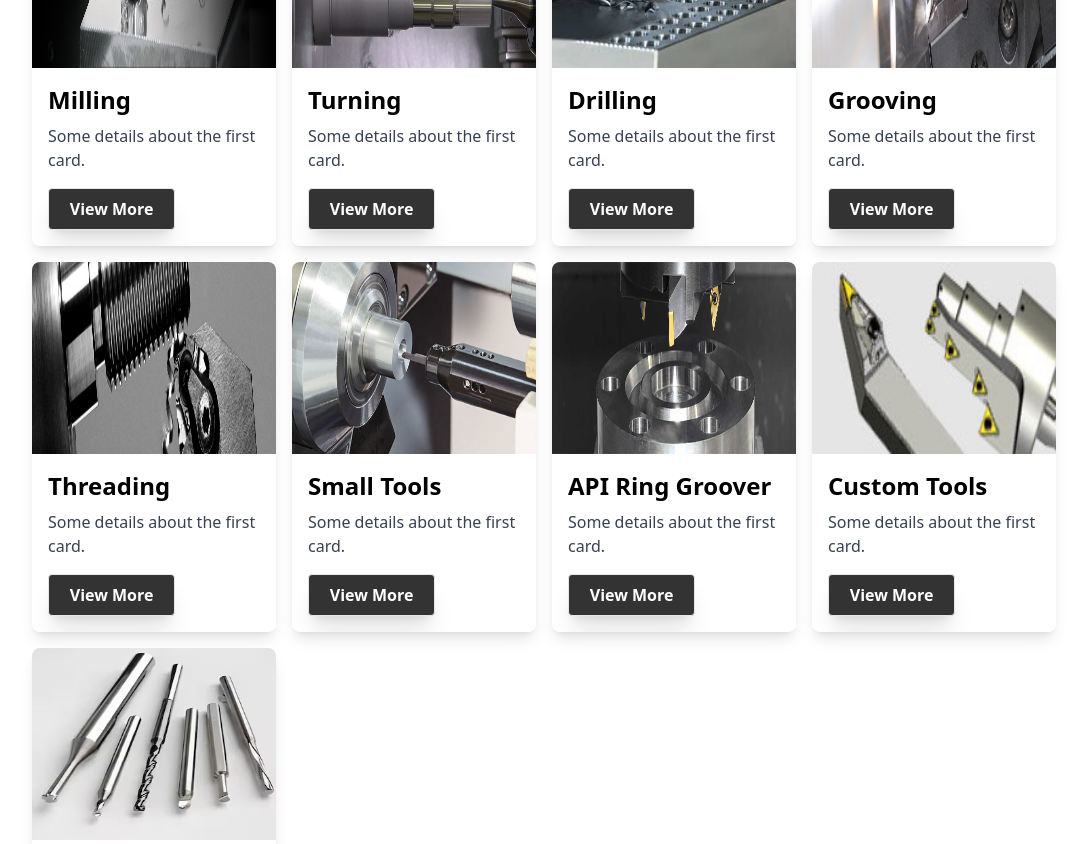
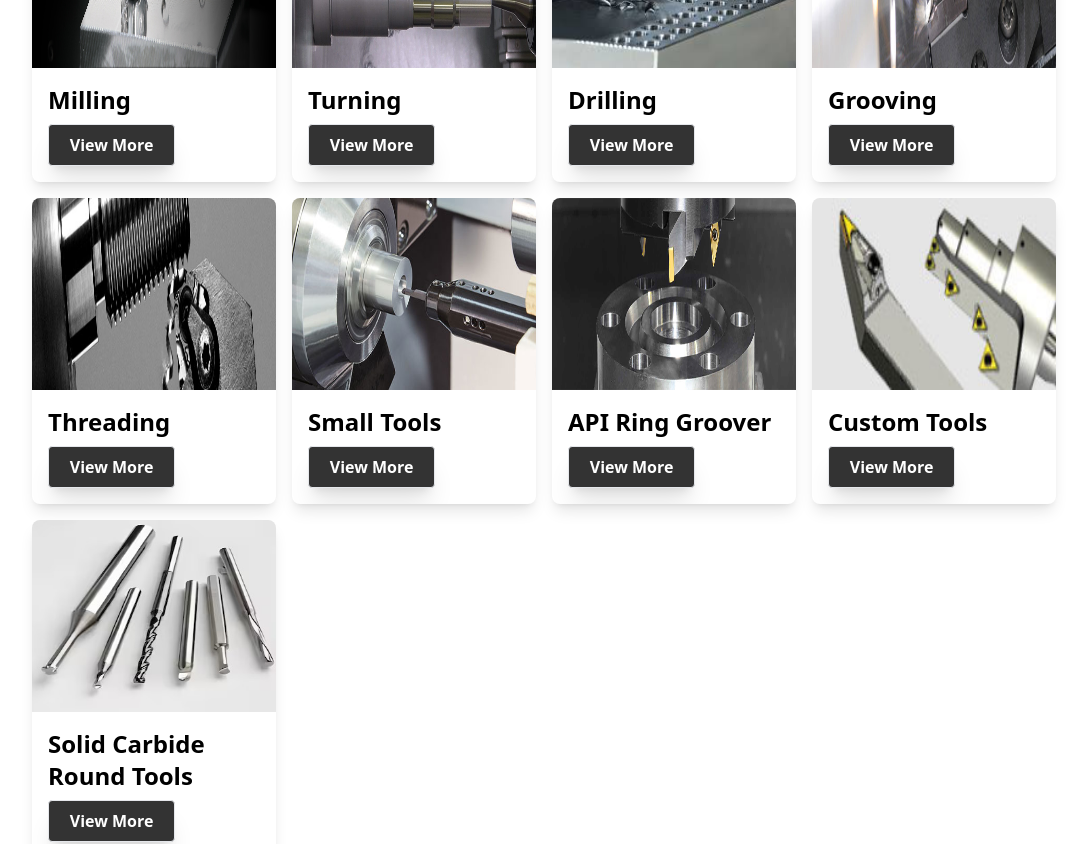
Before and after one commit to JunaidShaikh01/Bharat-Mechanical-Solutions, a React (Vite) app in the folder Frontend/: page /products in a window 1280 px wide. Shown: the part 940-1784 px from the top of the page, without its empty margins (96-1183 px from the left). Built offline with nearby package versions, Linux system fonts and the light colour scheme.

Commit message:
Small Changes

```diff
--- a/Frontend/src/Components/Frontpage/AboutUs.jsx
+++ b/Frontend/src/Components/Frontpage/AboutUs.jsx
@@ -19,7 +19,7 @@ export default function AboutUs() {
             Welcome to Bharat Mechanical Solutions
           </h1>
           <p className="text-lg">
-            Bharat Mechanical Solutions FZE is a leading distributor of KYOCERA
+            Bharat Mechanical Solutions FZE is a authorized distributor of KYOCERA
             cutting tools in the Middle East, offering top-quality industrial
             tools and solutions to various industries. Committed to excellence
             and innovation, we continually expand our product range to meet our
--- a/Frontend/src/Components/Products/Card.jsx
+++ b/Frontend/src/Components/Products/Card.jsx
@@ -6,7 +6,7 @@ import { useRecoilState } from "recoil";
 import { selectedIdState, selectedNameState } from "../Recoil/recoilState";
 import { FontAwesomeIcon } from "@fortawesome/react-fontawesome";
 import { faArrowRight } from "@fortawesome/free-solid-svg-icons";
-const Card = ({ image, title, details,  id }) => {
+const Card = ({ image, title, id }) => {
   const [hoverButton, setHoverButton] = useState(null);
   const navigate = useNavigate();
 
@@ -28,7 +28,6 @@ const Card = ({ image, title, details,  id }) => {
       <img src={image} alt={title} className="w-full h-48 " />
       <div className="p-4">
         <h2 className="text-2xl font-semibold mb-2">{title}</h2>
-        <p className="text-gray-700 mb-4">{details}</p>
         <button
           className="text-white bg-[#333333]  w-[60%]   border shadow-xl transform ease-in-out duration-300 flex font-semibold py-2  rounded justify-center items-center gap-2"
           onMouseEnter={() => setHoverButton("view-" + id)}
--- a/Frontend/src/Components/Products/Products.jsx
+++ b/Frontend/src/Components/Products/Products.jsx
@@ -19,63 +19,63 @@ export default function Products() {
       id: 1,
       image: product1,
       title: "Milling",
-      details: "Some details about the first card.",
+
       link: "Click here",
     },
     {
       id: 2,
       image: product2,
       title: "Turning",
-      details: "Some details about the first card.",
+
       link: "Click here",
     },
     {
       id: 3,
       image: product3,
       title: "Drilling",
-      details: "Some details about the first card.",
+
       link: "Click here",
     },
     {
       id: 4,
       image: product4,
       title: "Grooving ",
-      details: "Some details about the first card.",
+
       link: "Click here",
     },
     {
       id: 5,
       image: product5,
       title: "Threading",
-      details: "Some details about the first card.",
+
       link: "Click here",
     },
     {
       id: 6,
       image: product6,
       title: "Small Tools",
-      details: "Some details about the first card.",
+
       link: "Click here",
     },
     {
       id: 7,
       image: product7,
       title: "API Ring Groover",
-      details: "Some details about the first card.",
+
       link: "Click here",
     },
     {
       id: 8,
       image: product8,
       title: "Custom Tools",
-      details: "Some details about the first card.",
+
       link: "Click here",
     },
     {
       id: 9,
       image: product9,
       title: "Solid Carbide Round Tools",
-      details: "Some details about the first card.",
+
       link: "Click here",
     },
   ];
@@ -104,7 +104,6 @@ export default function Products() {
               key={index}
               image={card.image}
               title={card.title}
-              details={card.details}
               link={card.link}
             />
           ))}
--- a/Frontend/src/Components/Resources/Resources.jsx
+++ b/Frontend/src/Components/Resources/Resources.jsx
@@ -96,7 +96,7 @@ export default function Resources() {
       </div>
       <div className="flex flex-col items-center justify-center gap-4 my-4 bg-blue-50">
         <p className="text-2xl text-zinc-950 my-5 text-center px-4">
-          CERTIFICATION OF AUTHENTICATION
+          CERTIFICATION OF DISTRIBUTION
         </p>
         <img
           src={certicate}
```
